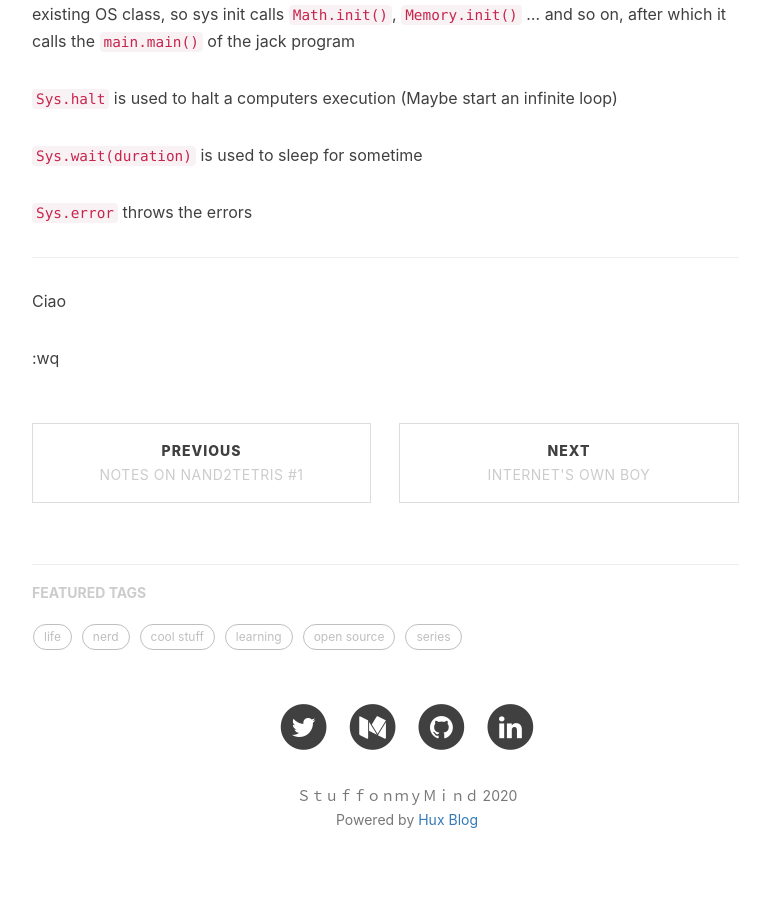
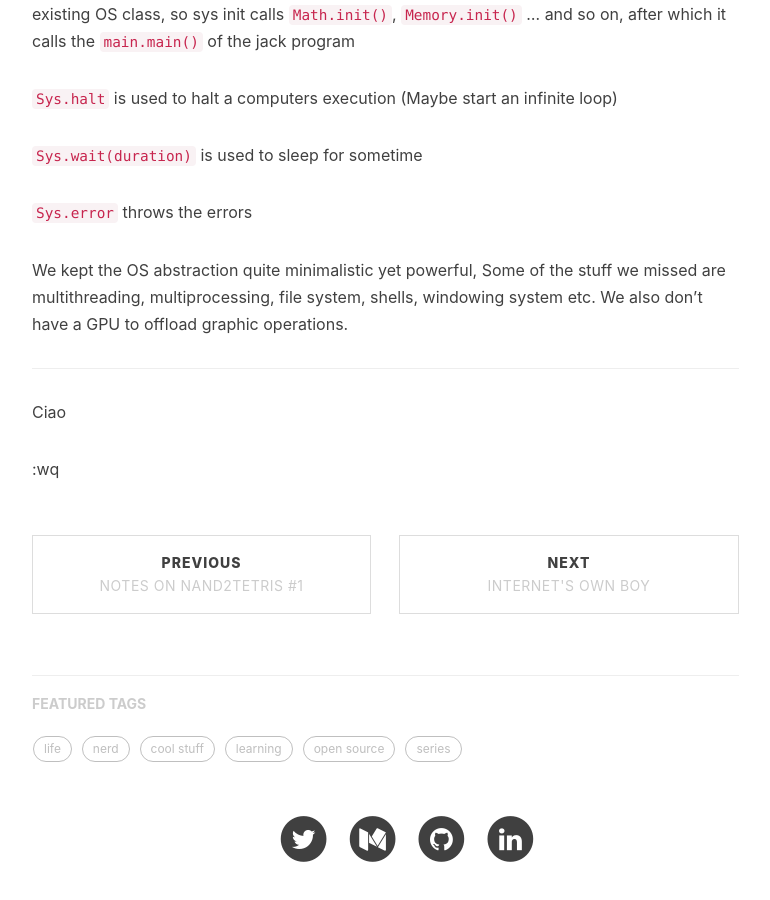
Before and after one commit to Sangarshanan/sangarshanan.github.io, a Jekyll site: the page built from _posts/2020-05-25-nand2tetris#2.md, in a window 1280 px wide and 900 px high, scrolled down 30582 px. Shown: the whole window, without its empty margins (233-1003 px from the left). Built offline with Jekyll 4.4.1, drawn with Linux system fonts in a browser that asks for light colours; nearby versions of some CDN libraries; comment, search, counter and statistics services are not loaded.

Commit message:
Its Done ;)

```diff
--- a/_posts/2020-05-25-nand2tetris#2.md
+++ b/_posts/2020-05-25-nand2tetris#2.md
@@ -750,6 +750,9 @@ We use `Sys.Init` and to do this operation we start by calling the `init` method
 
 `Sys.error` throws the errors
 
+
+We kept the OS abstraction quite minimalistic yet powerful, Some of the stuff we missed are multithreading, multiprocessing, file system, shells, windowing system etc. We also don't have a GPU to offload graphic operations.
+
 ----
 
 Ciao
```
